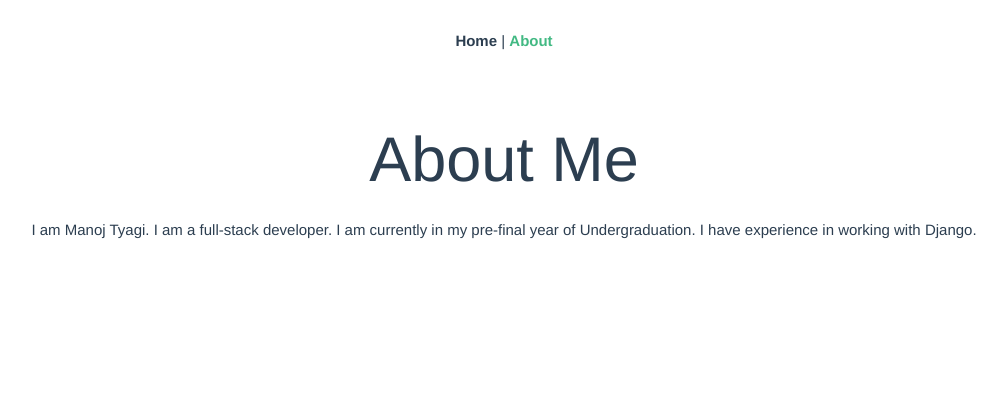
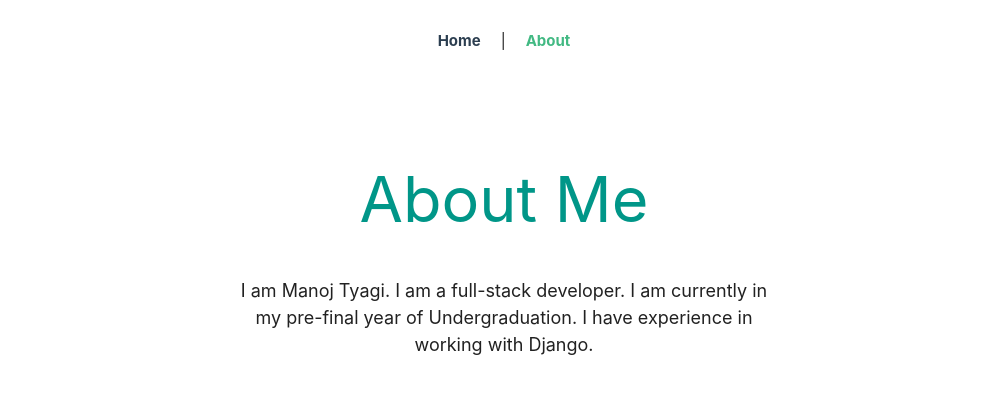
Before and after one commit to thewolfcommander/vue-weather, a Vue app: page /about in a window 1280 px wide. Shown: the top 394 px of the page, without its empty margins (136-1143 px from the left). Built offline with nearby package versions, Linux system fonts and the light colour scheme.

Commit message:
Working on Components

```diff
--- a/src/App.vue
+++ b/src/App.vue
@@ -9,21 +9,17 @@
 </template>
 
 <style>
-#app {
-  font-family: Avenir, Helvetica, Arial, sans-serif;
-  -webkit-font-smoothing: antialiased;
-  -moz-osx-font-smoothing: grayscale;
-  text-align: center;
-  color: #2c3e50;
-}
 
 #nav {
   padding: 30px;
+  display: flex;
+  justify-content: center;
 }
 
 #nav a {
   font-weight: bold;
   color: #2c3e50;
+  margin: 0 20px;
 }
 
 #nav a.router-link-exact-active {
--- a/src/router/index.js
+++ b/src/router/index.js
@@ -1,6 +1,7 @@
 import Vue from 'vue'
 import VueRouter from 'vue-router'
 import Home from '../views/Home.vue'
+import About from '../views/About.vue'
 
 Vue.use(VueRouter)
 
@@ -13,10 +14,7 @@ Vue.use(VueRouter)
   {
     path: '/about',
     name: 'About',
-    // route level code-splitting
-    // this generates a separate chunk (about.[hash].js) for this route
-    // which is lazy-loaded when the route is visited.
-    component: () => import(/* webpackChunkName: "about" */ '../views/About.vue')
+    component: About
   }
 ]
 
--- a/src/views/About.vue
+++ b/src/views/About.vue
@@ -1,7 +1,34 @@
 <template>
   <div class="about">
-    <h1>About Me</h1>
+    <h1 class="center teal-text">About Me</h1>
 
-    <p>I am Manoj Tyagi. I am a full-stack developer. I am currently in my pre-final year of Undergraduation. I have experience in working with Django.</p>
+    <p class="center dark-grey-text">I am Manoj Tyagi. I am a full-stack developer. I am currently in my pre-final year of Undergraduation. I have experience in working with Django.</p>
   </div>
 </template>
+
+<script>
+export default {
+  name: 'About',
+  data() {
+    return {
+
+    }
+  }
+}
+</script>
+
+
+<style>
+.about {
+  margin-top: 40px;
+  display: flex;
+  flex-direction: column;
+  justify-content: center;
+  align-items: center;
+}
+
+.about p {
+  max-width: 550px;
+  font-size: 1.2em
+}
+</style>
```
